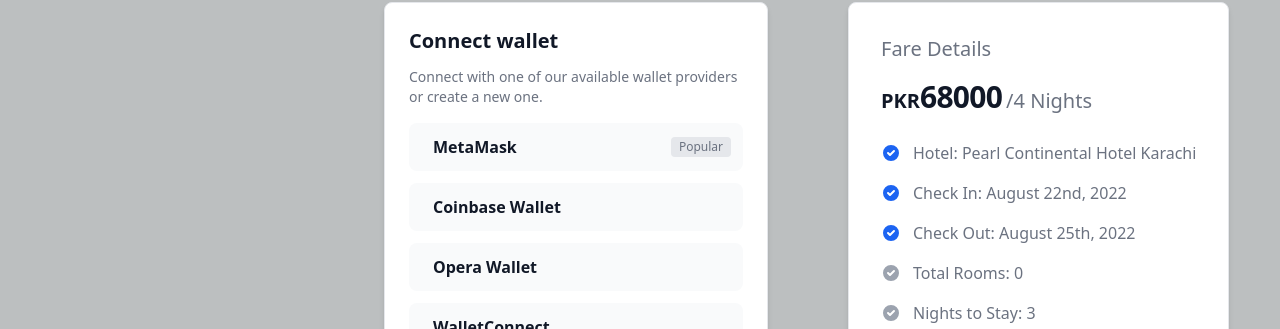
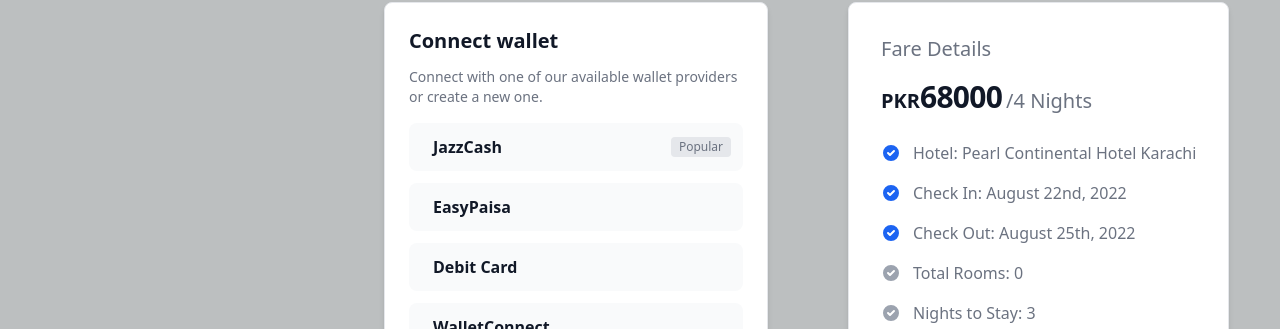
Before and after one commit to Proahmedjaved/hotel_ms, a Next.js app: page /hotels/payment-methods in a window 1280 px wide. Shown: the part 206-535 px from the top of the page. Built offline with nearby package versions, Linux system fonts and the light colour scheme.

Commit message:
don't know what to commit

```diff
--- a/pages/hotels/payment-methods.js
+++ b/pages/hotels/payment-methods.js
@@ -9,11 +9,11 @@
             <HeaderItem />
 
             <div class="  flex columns-1 h-24 mb-10 text-white  bg-gray-900">
-                <div ><h1 className=" text-3xl font-bold pl-96 ml-36 pt-5">Payment Method and Fare Details</h1></div>
+                <div ><h1 className="pt-5 text-3xl font-bold pl-96 ml-36">Payment Method and Fare Details</h1></div>
 
             </div>
 
-            <div className='flex columns-2 gap-20 pl-96 mb-10'>
+            <div className='flex flex-wrap gap-20 mb-10 columns-2 pl-96'>
 
                 <div class="p-4 w-full max-w-sm bg-white rounded-lg border shadow-md sm:p-6 dark:bg-gray-800 dark:border-gray-700">
                     <h5 class="mb-3 text-base font-semibold text-gray-900 md:text-xl dark:text-white">
@@ -23,18 +23,18 @@
                     <ul class="my-4 space-y-3">
                         <li>
                             <a href="#" class="flex items-center p-3 text-base font-bold text-gray-900 bg-gray-50 rounded-lg hover:bg-gray-100 group hover:shadow dark:bg-gray-600 dark:hover:bg-gray-500 dark:text-white">
-                                <span class="flex-1 ml-3 whitespace-nowrap">MetaMask</span>
+                                <span class="flex-1 ml-3 whitespace-nowrap">JazzCash</span>
                                 <span class="inline-flex items-center justify-center px-2 py-0.5 ml-3 text-xs font-medium text-gray-500 bg-gray-200 rounded dark:bg-gray-700 dark:text-gray-400">Popular</span>
                             </a>
                         </li>
                         <li>
                             <a href="#" class="flex items-center p-3 text-base font-bold text-gray-900 bg-gray-50 rounded-lg hover:bg-gray-100 group hover:shadow dark:bg-gray-600 dark:hover:bg-gray-500 dark:text-white">
-                                <span class="flex-1 ml-3 whitespace-nowrap">Coinbase Wallet</span>
+                                <span class="flex-1 ml-3 whitespace-nowrap">EasyPaisa</span>
                             </a>
                         </li>
                         <li>
                             <a href="#" class="flex items-center p-3 text-base font-bold text-gray-900 bg-gray-50 rounded-lg hover:bg-gray-100 group hover:shadow dark:bg-gray-600 dark:hover:bg-gray-500 dark:text-white">
-                                <span class="flex-1 ml-3 whitespace-nowrap">Opera Wallet</span>
+                                <span class="flex-1 ml-3 whitespace-nowrap">Debit Card</span>
                             </a>
                         </li>
                         <li>
```
